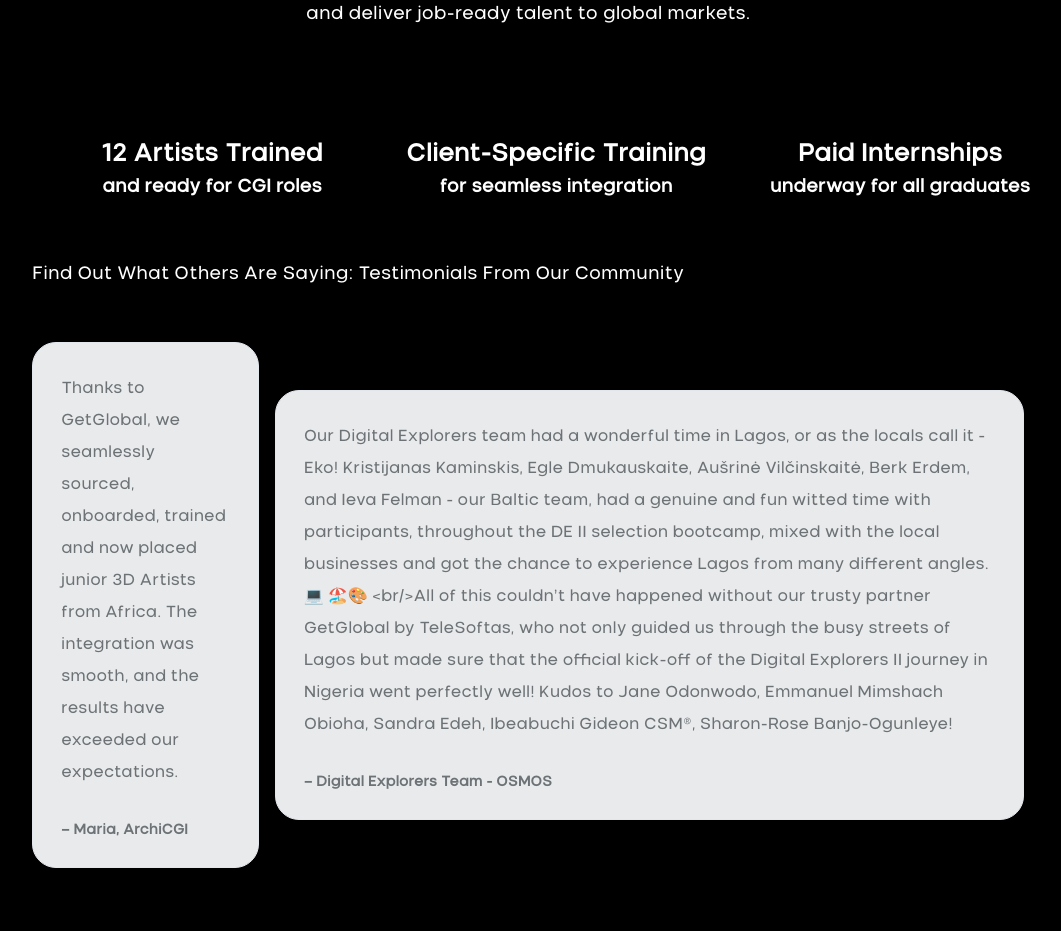
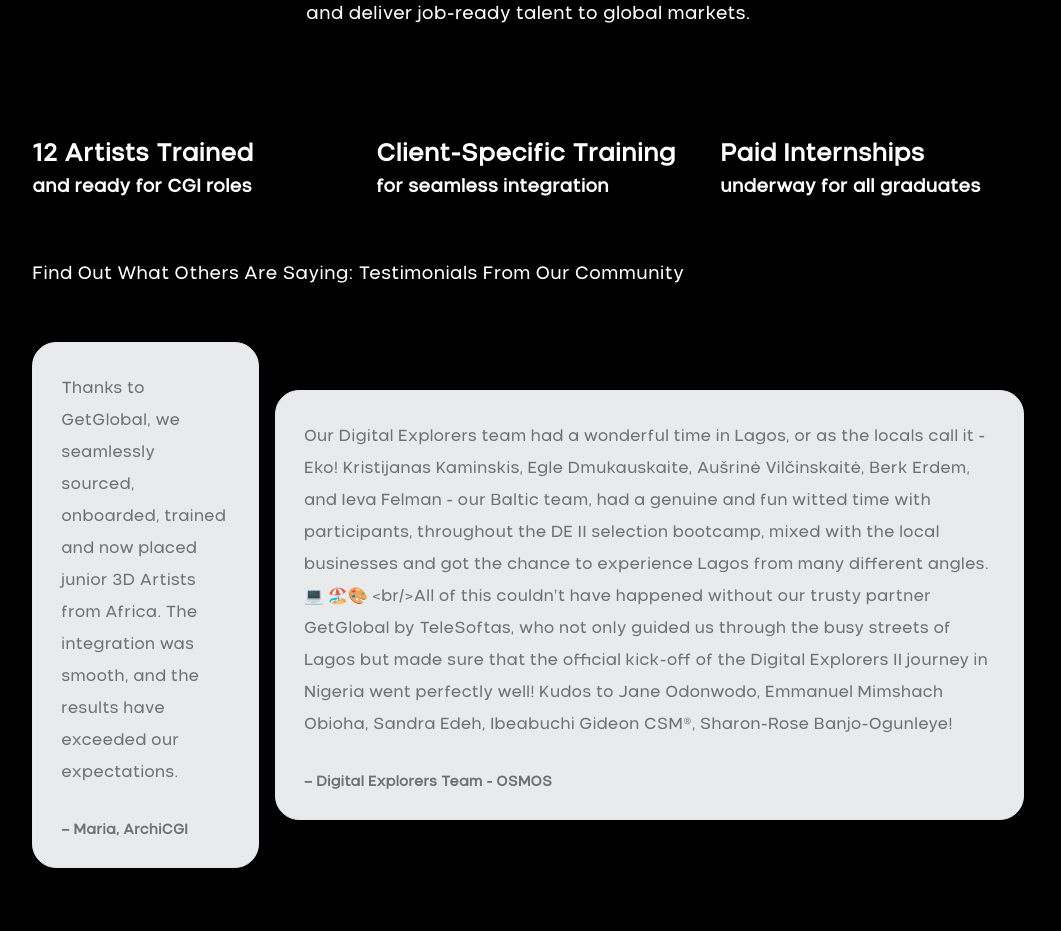
Before and after one commit to TechieTee/get-global, a React (Create React App) app: page / in a window 1280 px wide. Shown: the part 4760-5691 px from the top of the page, without its empty margins (112-1173 px from the left). Built offline with nearby package versions, Linux system fonts and the light colour scheme; a web font is replaced by a local one.

Commit message:
successslm

```diff
--- a/src/pages/Success.tsx
+++ b/src/pages/Success.tsx
@@ -45,13 +45,13 @@
                     {cards.map((card, index) => (
                         <div
                             key={index}
-                            className={`bg-black-500 bg-opacity-50 p-[3px] lg:p-[20px] md:p-[20px] value-Container   relative  md:w-[360px] cursor-pointer overflow-hidden h-[150px] md:h-[150px] rounded-3xl  card group transition duration-800 ease-in-out ${hoverColors[index % hoverColors.length]}`}
+                            className={`bg-black-500 bg-opacity-50 p-[3px] lg:p-[20px] md:p-[20px]   relative  md:w-[360px] cursor-pointer overflow-hidden h-[150px] md:h-[150px] rounded-3xl  card group transition duration-800 ease-in-out ${hoverColors[index % hoverColors.length]}`}
                         >
 
-                            <p className="text-white  font-bold  text-[20px] lg:text-[24px] md:text-[24px]  duration-[350ms] text-nowrap font-openSans mx-2 lg:mx-0 absolute top-[50%] group-hover:top-[50%]   sm:group-hover:top-[50%] sm:group-hover:left-[50%] left-[50%] group-hover:translate-y-[-80%] group-hover:translate-x-[-50%] translate-y-[-50%] translate-x-[-50%]">
+                            <p className="text-white   font-bold w-full  text-[22px] lg:text-[24px] md:text-[24px]  duration-[350ms] text-nowrap font-openSans mx-2 lg:mx-0 absolute top-[50%] group-hover:top-[50%]   sm:group-hover:top-[50%] sm:group-hover:left-[50%] left-[50%] group-hover:translate-y-[-80%] group-hover:translate-x-[-50%] translate-y-[-50%] translate-x-[-50%]">
                                 {card.title}
                             </p>
-                            <p className="text-white font-bold text-[14px] lg:text-[18px] md:text-[18px]  duration-[350ms] text-nowrap font-openSans mx-2 lg:mx-0 absolute top-[72%] group-hover:top-[72%] sm:group-hover:top-[70%] sm:group-hover:left-[50%] left-[50%] group-hover:translate-y-[-80%] group-hover:translate-x-[-50%] translate-y-[-50%] translate-x-[-50%]">
+                            <p className="text-white font-bold w-full  text-[16px] lg:text-[18px] md:text-[18px]  duration-[350ms] text-nowrap font-openSans mx-2 lg:mx-0 absolute top-[72%] group-hover:top-[72%] sm:group-hover:top-[70%] sm:group-hover:left-[50%] left-[50%] group-hover:translate-y-[-80%] group-hover:translate-x-[-50%] translate-y-[-50%] translate-x-[-50%]">
                                 {card.description}
                             </p>
 
```
